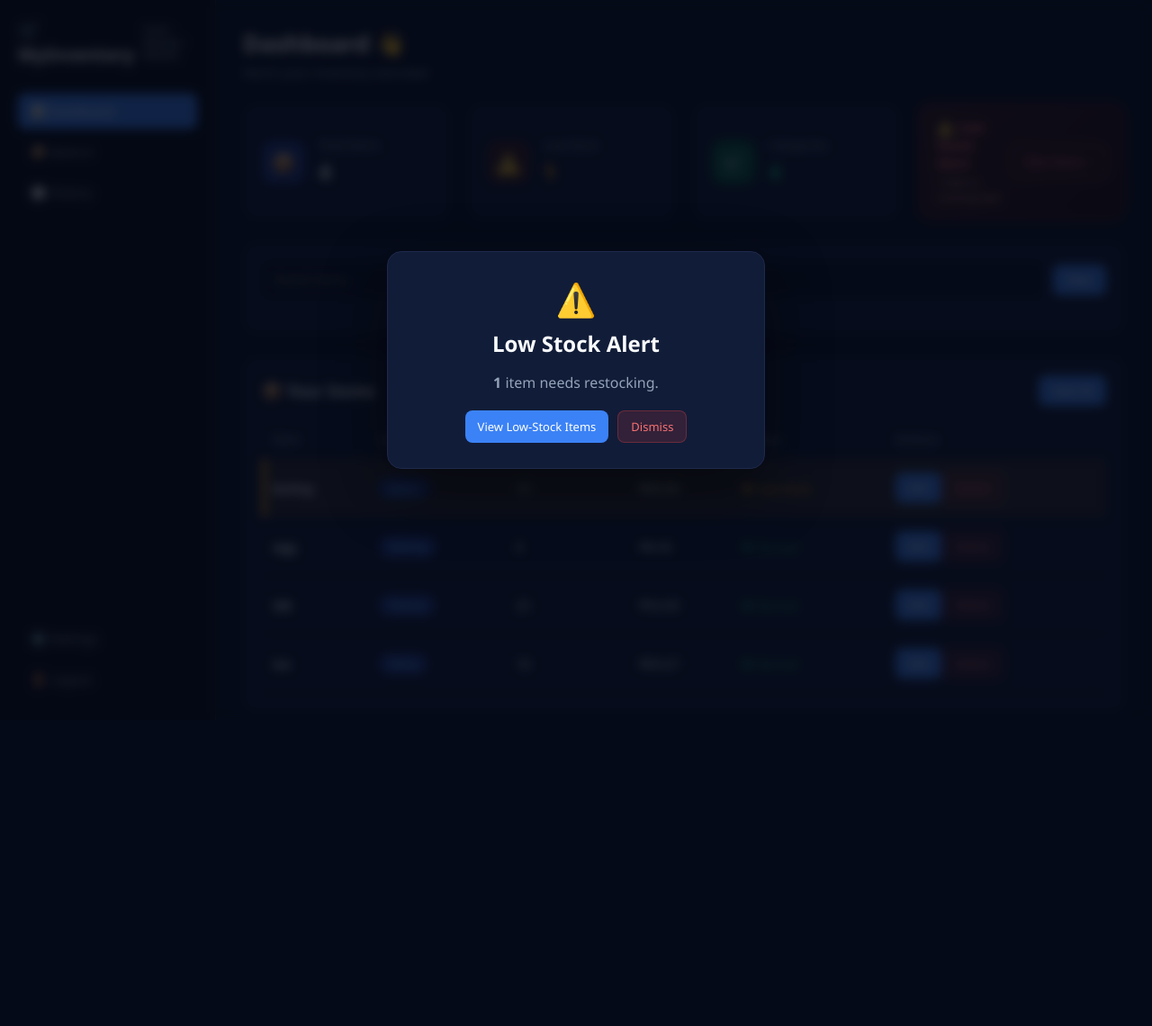
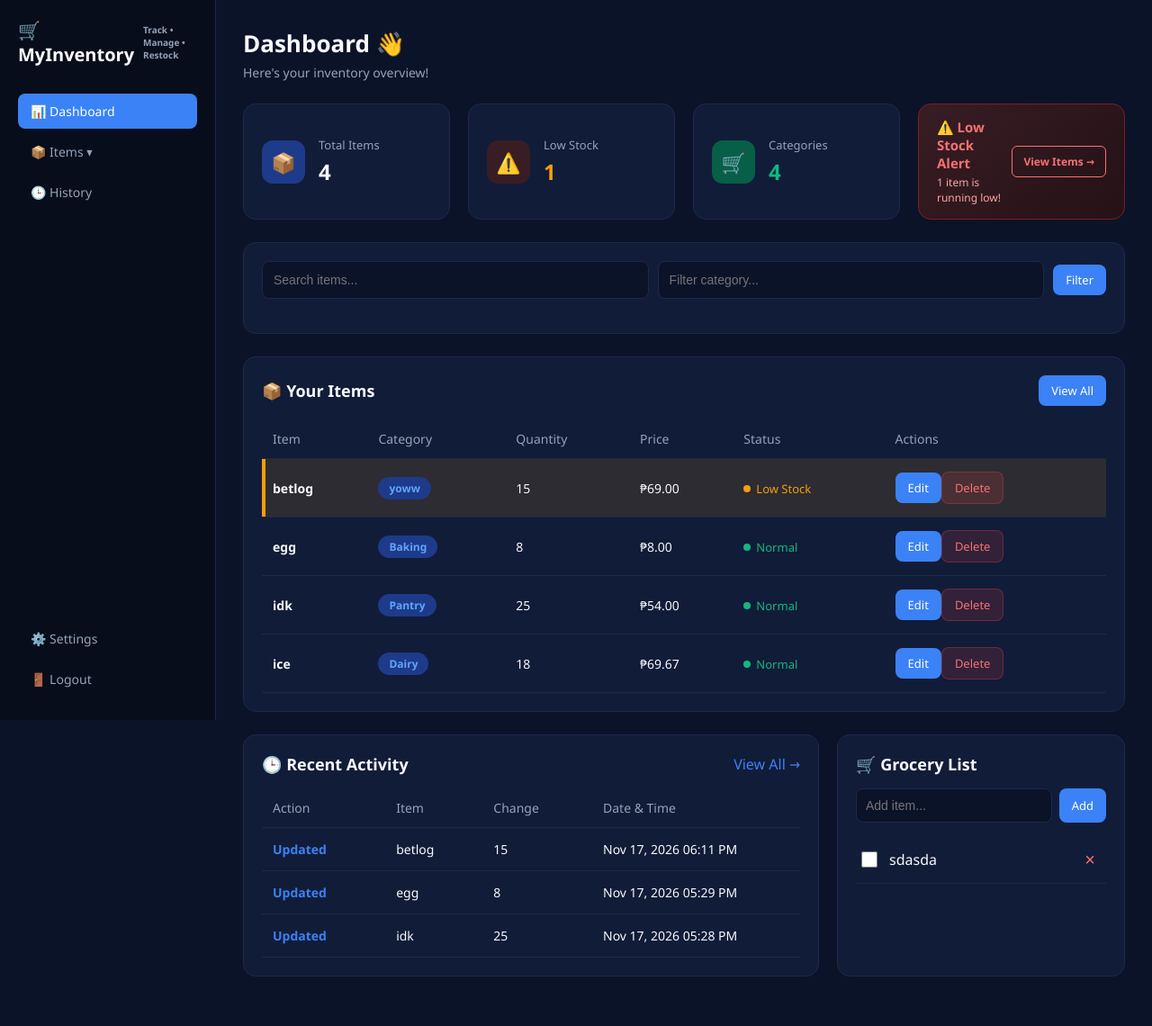
Before and after one commit to gagamjamestyron-code/inventory-cys, a PHP site: page /my_dashboard.php in a window 1280 px wide. Shown: the whole page at 90% size. Before the commit the page ends 760 px from the top, so only its background shows below. Run offline with PHP 8.4, Linux system fonts and the light colour scheme; data comes from the database, SQL or seed files in the repository; some libraries are stand-ins or nearby versions.

Commit message:
Show low-stock popup only at 4+ items and only until dismissed

```diff
--- a/my_dashboard.php
+++ b/my_dashboard.php
@@ -30,6 +30,13 @@ $totalItems = count($allItems);
 $lowStockCount = count(array_filter($allItems, fn($item) => isLowStock($item['quantity'], $item['restock_level'])));
 $categoriesCount = count(array_unique(array_column($allItems, 'category')));
 
+// Show the popup only at 4+ low-stock items, once per alert cycle until dismissed.
+// Reset the dismissal when inventory falls below the popup threshold so a later alert can show.
+if ($lowStockCount < 4) {
+    unset($_SESSION['low_stock_alert_dismissed']);
+}
+$showLowStockAlert = $lowStockCount >= 4 && empty($_SESSION['low_stock_alert_dismissed']);
+
 $search = trim($_GET['search'] ?? '');
 $categoryFilter = trim($_GET['category'] ?? '');
 $items = array_values(array_filter($allItems, function ($item) use ($search, $categoryFilter) {
@@ -42,7 +49,6 @@ $items = array_slice($items, 0, 5);
 
 $history = $pdo->query('SELECT * FROM history ORDER BY timestamp DESC LIMIT 3')->fetchAll();
 $groceries = $pdo->query('SELECT * FROM grocery_list ORDER BY id DESC')->fetchAll();
-$showLowStockAlert = $lowStockCount > 0 && empty($_SESSION['low_stock_alert_dismissed']);
 ?>
 <!DOCTYPE html>
 <html lang="en">
@@ -50,7 +56,7 @@ $showLowStockAlert = $lowStockCount > 0 && empty($_SESSION['low_stock_alert_dism
     <meta charset="UTF-8">
     <meta name="viewport" content="width=device-width, initial-scale=1.0">
     <title>MyInventory - Dashboard</title>
-    <link rel="stylesheet" href="css/style.css?v=4">
+    <link rel="stylesheet" href="css/style.css?v=5">
 </head>
 <body>
 <div class="app-shell">
@@ -74,7 +80,7 @@ $showLowStockAlert = $lowStockCount > 0 && empty($_SESSION['low_stock_alert_dism
             <div class="stat-card"><div class="stat-icon blue">📦</div><div class="stat-info"><h3>Total Items</h3><div class="value"><?= $totalItems ?></div></div></div>
             <div class="stat-card"><div class="stat-icon red">⚠️</div><div class="stat-info"><h3>Low Stock</h3><div class="value low-value"><?= $lowStockCount ?></div></div></div>
             <div class="stat-card"><div class="stat-icon green">🛒</div><div class="stat-info"><h3>Categories</h3><div class="value success-value"><?= $categoriesCount ?></div></div></div>
-            <div class="alert-banner <?= $lowStockCount === 0 ? 'normal-alert' : '' ?>">
+            <div class="alert-banner <?= $lowStockCount === 0 ? 'normal-alert' : 'low-alert-banner' ?>">
                 <div><h4><?= $lowStockCount ? '⚠️ Low Stock Alert' : '✅ Stock Status Normal' ?></h4><p><?= $lowStockCount ? $lowStockCount . ' item' . ($lowStockCount === 1 ? ' is' : 's are') . ' running low!' : 'All items have sufficient stock.' ?></p></div>
                 <a href="my_items.php<?= $lowStockCount ? '?low_stock=1' : '' ?>" class="btn-alert">View Items →</a>
             </div>
```
